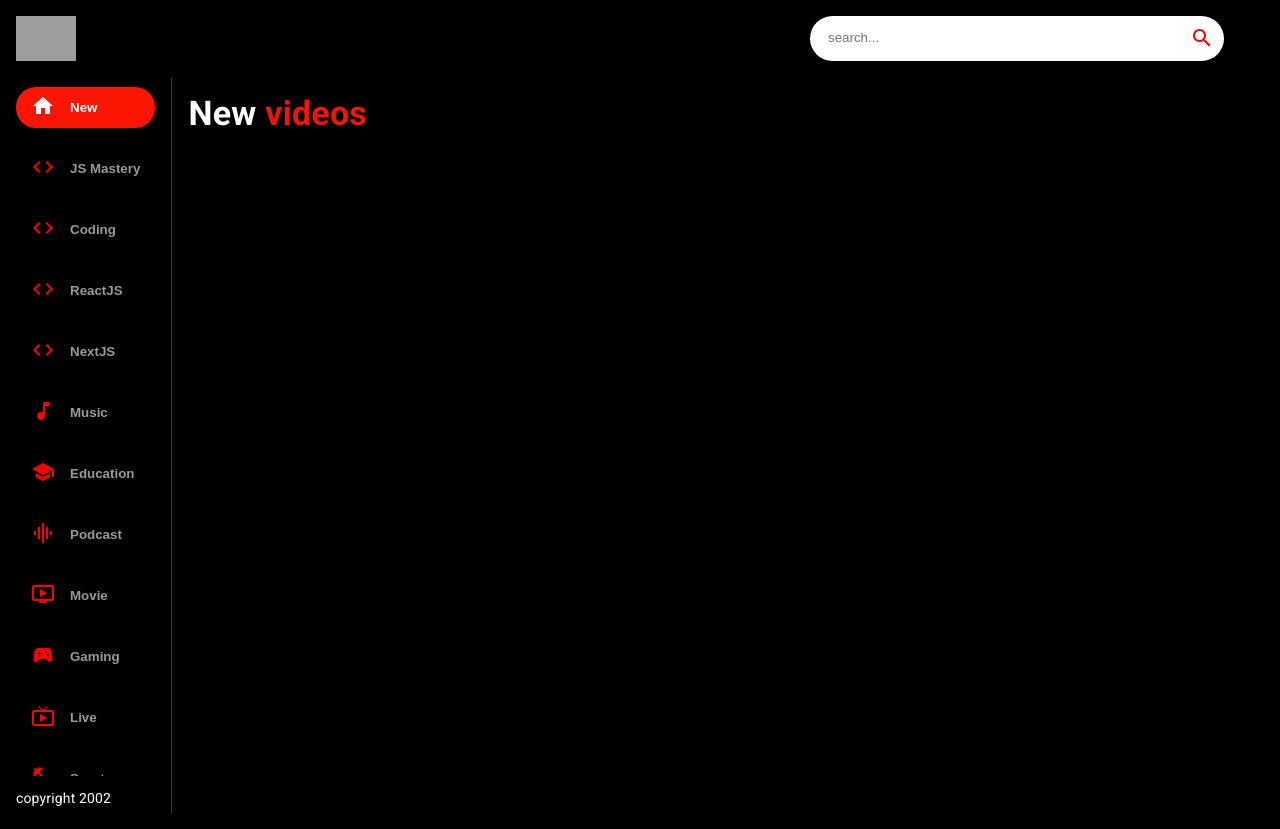
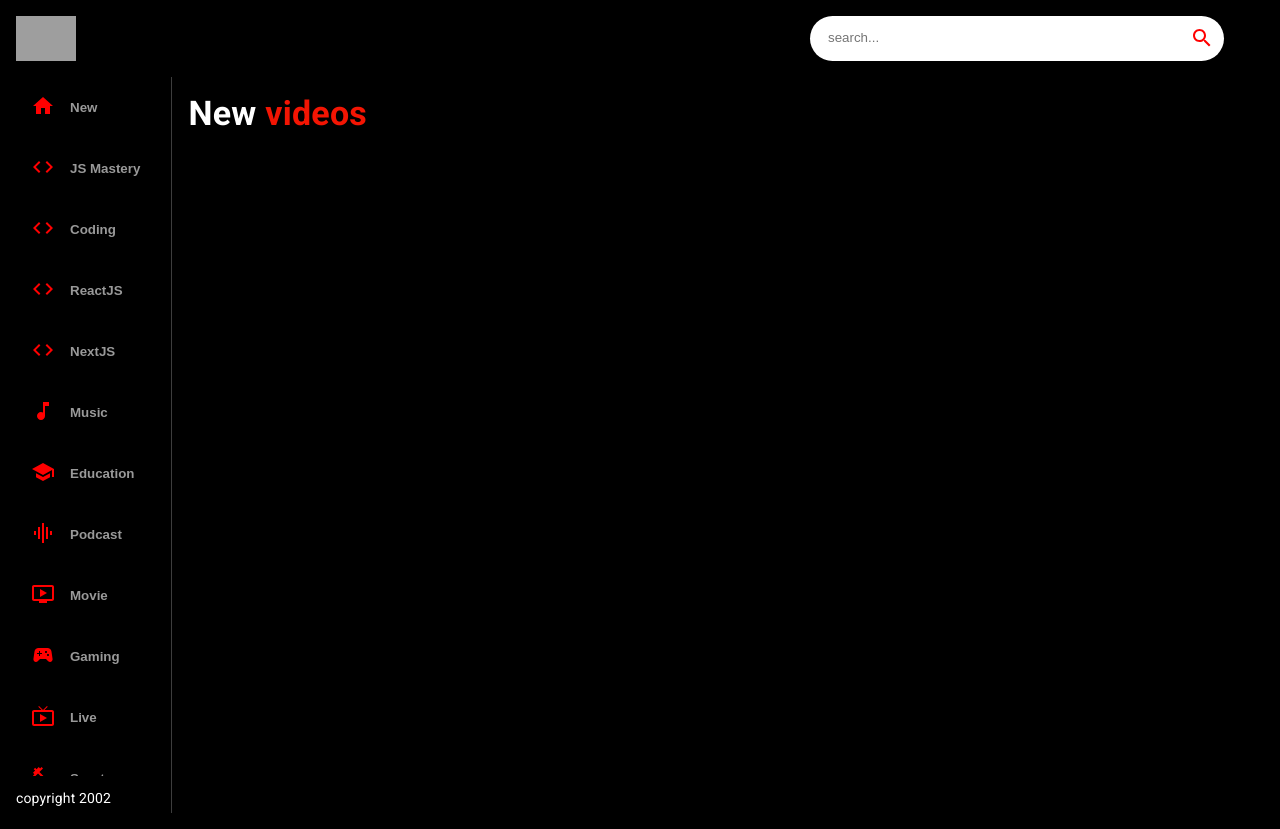
Before and after one commit to Mumin8/YouTube-Clone, a React (Create React App) app in the folder my-youtube-project/: page / in a window 1280 px wide. Built offline with nearby package versions, Linux system fonts and the light colour scheme; grey boxes are pictures that could not be loaded.

Commit message:
refactor

```diff
--- a/my-youtube-project/src/components/SideBar.jsx
+++ b/my-youtube-project/src/components/SideBar.jsx
@@ -2,9 +2,7 @@ import React from 'react'
 import { Stack } from '@mui/material'
 import { categories } from '../utils/constants'
 
-const selectedCat = 'New'
-
-function SideBar() {
+function SideBar({selectCat, setSelectCat}) {
   return (
     <Stack
     direction='row'
@@ -14,14 +12,15 @@ function SideBar() {
     {categories.map((category) =>(
       <button
       className='category-btn'
+      onClick={ () => setSelectCat(category.name)}
       style={{
-        background: category.name === selectedCat && '#FC1503',
+        background: category.name === selectCat && '#FC1503',
         color: 'white'
       }}
       key={category.name}
       >
-        <span  style={{ color: category.name === selectedCat ? 'white' : 'red', marginRight: '15px',}}>{category.icon}</span>
-        <span style={{opacity: category.name === selectedCat ? '1' : '0.6'}}>{category.name}</span>
+        <span  style={{ color: category.name === selectCat ? 'white' : 'red', marginRight: '15px',}}>{category.icon}</span>
+        <span style={{opacity: category.name === selectCat ? '1' : '0.6'}}>{category.name}</span>
       </button>
     ))}
   </Stack>
```
